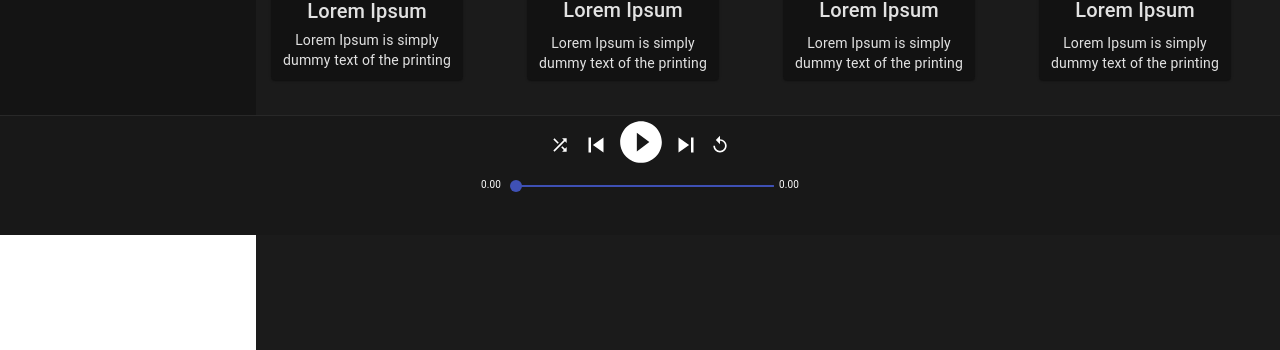
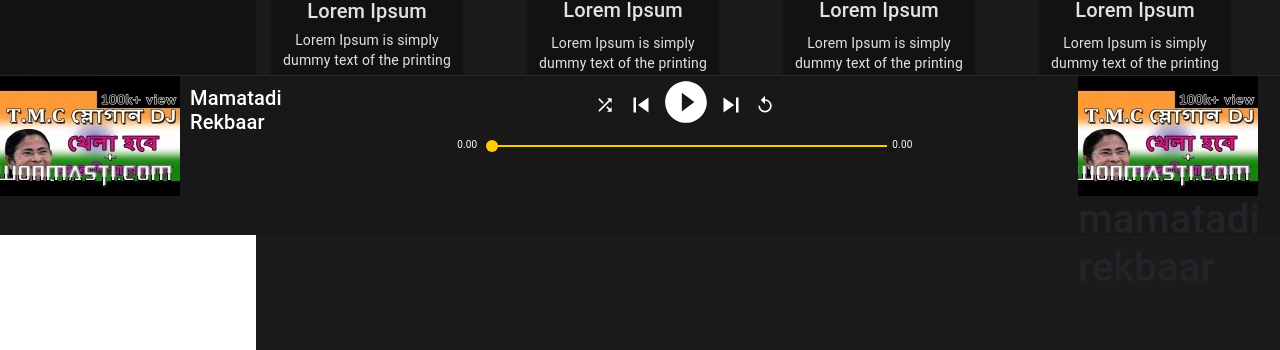
Before and after one commit to kudos-dot-com/spotify-clone, a React (Create React App) app: page /app in a window 1280 px wide. Shown: the part 565-915 px from the top of the page. Built offline with nearby package versions, Linux system fonts and the light colour scheme; a web font is replaced by a local one.

Commit message:
mamata di r ekbaar

```diff
--- a/src/Components/Player/Player.js
+++ b/src/Components/Player/Player.js
@@ -7,7 +7,7 @@ function Player() {
 
         <div>
 
-        <Typography component="div" style={{ backgroundColor: '#181818',borderTop:'1px solid #282828', height: '15vh',width:'100%' }} >
+        <Typography component="div" style={{ backgroundColor: '#181818',borderTop:'1px solid #282828', height: '20vh',width:'100%' }} >
        <PlayerControl />
           </Typography>
       </div>
--- a/src/Components/Player/PlayerControls.js
+++ b/src/Components/Player/PlayerControls.js
@@ -7,6 +7,7 @@ import music from './TMC Song Dj Remix Mamata Di Arek Bar Dj BulBul Mixing.mp3'
 import Slider from '@material-ui/core/Slider';
 import ShuffleIcon from '@material-ui/icons/Shuffle';
 import ReplayIcon from '@material-ui/icons/Replay';
+import img from '../../Assets/mamatadi rekbaar.jpg'
 function PlayerControls() {
 
     const audioele=useRef();
@@ -56,7 +57,19 @@ function PlayerControls() {
        }
    }
     return (
-        <div>
+        <div className="d-flex justify-content-around">
+            <div>
+
+            <div className="d-flex">
+           <div>
+           <img src={img} />
+           </div>
+            <h5 style={{color:'#fff',padding:'10px',textTransform:'capitalize'}}>mamatadi rekbaar</h5>
+
+            </div>
+            </div>
+
+            <div style={{width:'100%'}}>
              <audio ref={audioele}
              onLoadedData={(e)=>{
                 setduration(e.currentTarget.duration)
@@ -107,7 +120,7 @@ function PlayerControls() {
        <div><p style={{margin:'5px 15px 15px 0px'}}>{(currtime/60).toFixed(2)}</p></div>
         <Slider
         ref={slider}
-        style={{width:'20%'}}
+        style={{width:'50%',color:'#FFCC00'}}
         defaultValue={0}
         value={position}
         aria-labelledby="discrete-slider-small-steps"
@@ -122,6 +135,17 @@ function PlayerControls() {
 
         </div>
 
+        <div>
+
+            <div>
+            <img src={img} />
+            <h1>mamatadi rekbaar</h1>
+            </div>
+            </div>
+        </div>
+
+
+
     )
 }
 
```
Also changed, not shown: src/Assets/mamatadi rekbaar.jpg (added), src/Pages/Home/mamatadi rekbaar.jpg (added).
